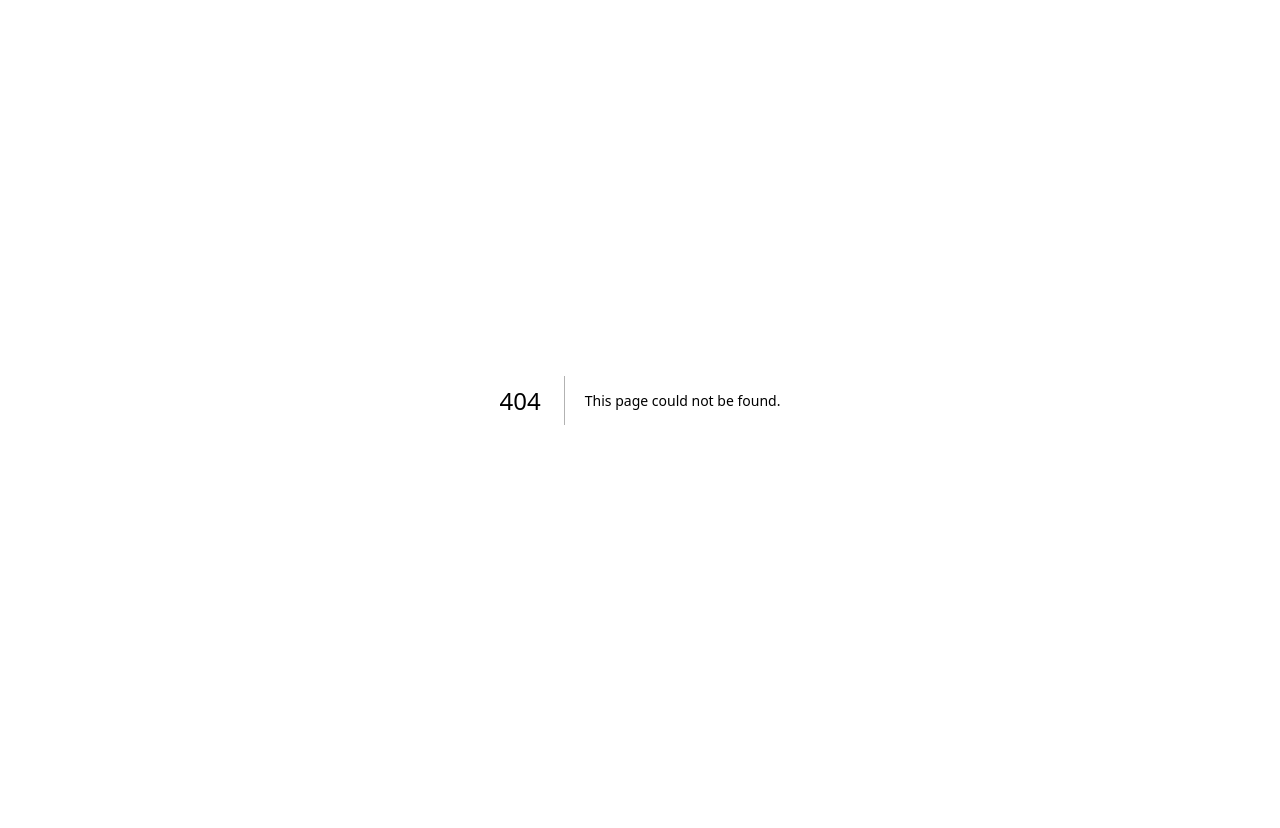
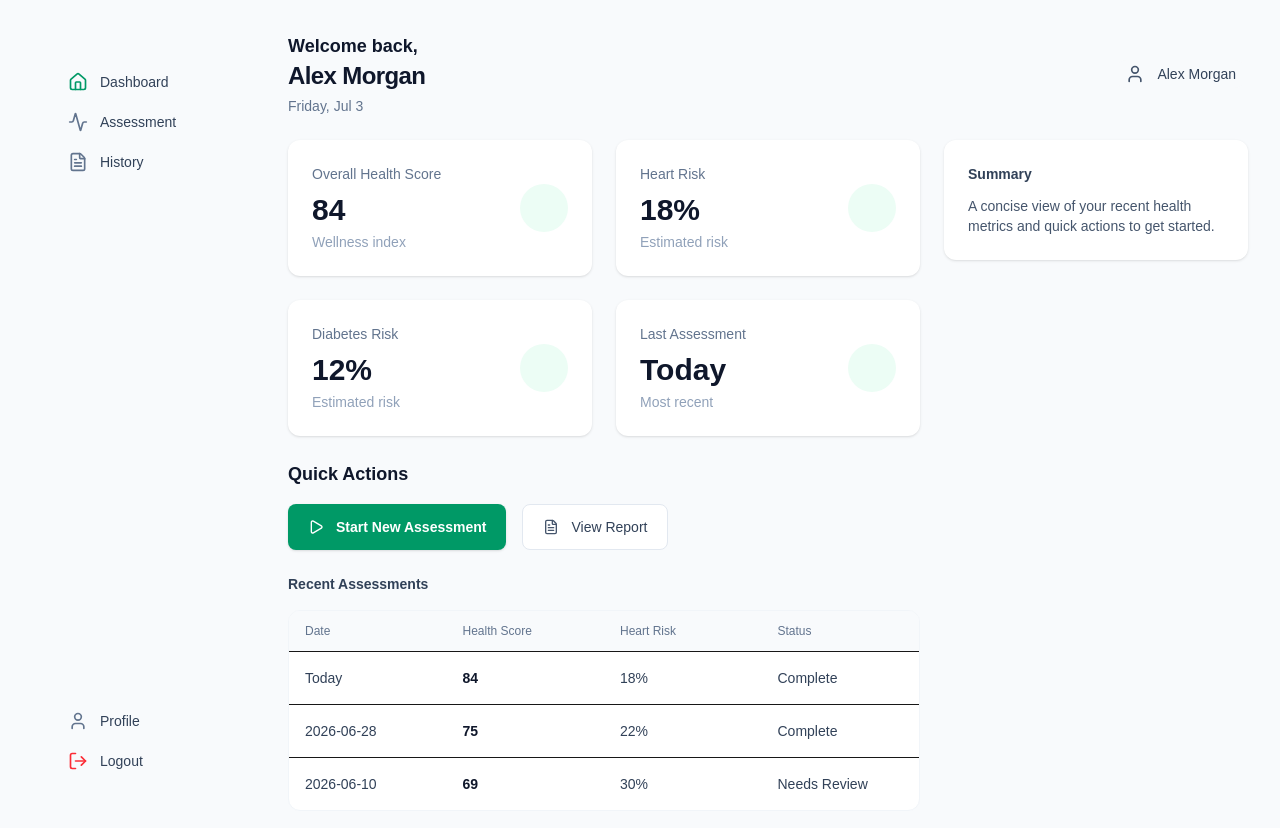
Before and after one commit to puppalaleelaprasanna5-ux/vitalsense-ai, a Next.js app in the folder client/: page /dashboard in a window 1280 px wide. Before the commit this address had no page. Shown: the top 828 px of the page. Before the commit the page ends 800 px from the top, so only its background shows below. Built offline with nearby package versions, Linux system fonts and the light colour scheme.

Commit message:
Sprint 8.1: Create dashboard UI

```diff
--- /dev/null
+++ b/client/app/dashboard/page.tsx
@@ -0,0 +1,53 @@
+import Sidebar from "../../components/dashboard/Sidebar";
+import TopNav from "../../components/dashboard/TopNav";
+import HealthCard from "../../components/dashboard/HealthCard";
+import QuickActions from "../../components/dashboard/QuickActions";
+import RecentAssessments from "../../components/dashboard/RecentAssessments";
+
+export const revalidate = 0;
+
+export default function DashboardPage() {
+  return (
+    <div className="min-h-screen bg-slate-50">
+      <div className="mx-auto max-w-7xl px-4 py-8 lg:px-8">
+        <div className="flex">
+          <Sidebar />
+
+          <main className="flex-1">
+            <TopNav userName={"Alex Morgan"} />
+
+            <section className="grid gap-6 lg:grid-cols-3">
+              <div className="lg:col-span-2">
+                <div className="grid gap-6 sm:grid-cols-2 lg:grid-cols-2">
+                  <HealthCard title="Overall Health Score" value={84} subtitle="Wellness index" />
+                  <HealthCard title="Heart Risk" value={`18%`} subtitle="Estimated risk" />
+                  <HealthCard title="Diabetes Risk" value={`12%`} subtitle="Estimated risk" />
+                  <HealthCard title="Last Assessment" value={'Today'} subtitle="Most recent" />
+                </div>
+
+                <div className="mt-6 rounded-xl bg-transparent p-0">
+                  <div className="flex items-center justify-between">
+                    <h3 className="text-lg font-semibold text-slate-900">Quick Actions</h3>
+                  </div>
+
+                  <div className="mt-4">
+                    <QuickActions />
+                  </div>
+                </div>
+
+                <RecentAssessments />
+              </div>
+
+              <aside className="mt-6 lg:mt-0">
+                <div className="sticky top-6 rounded-xl bg-white p-6 shadow-sm">
+                  <h4 className="text-sm font-semibold text-slate-700">Summary</h4>
+                  <p className="mt-3 text-sm text-slate-600">A concise view of your recent health metrics and quick actions to get started.</p>
+                </div>
+              </aside>
+            </section>
+          </main>
+        </div>
+      </div>
+    </div>
+  );
+}
--- /dev/null
+++ b/client/components/dashboard/HealthCard.tsx
@@ -0,0 +1,24 @@
+"use client";
+
+import { motion } from "framer-motion";
+
+export default function HealthCard({ title, value, subtitle, accent = 'emerald' }: { title: string; value: string | number; subtitle?: string; accent?: string }) {
+  return (
+    <motion.div
+      initial={{ opacity: 0, y: 8 }}
+      animate={{ opacity: 1, y: 0 }}
+      whileHover={{ y: -6 }}
+      transition={{ type: 'spring', stiffness: 260, damping: 20 }}
+      className="rounded-xl bg-white p-6 shadow-sm"
+    >
+      <div className="flex items-center justify-between">
+        <div>
+          <p className="text-sm font-medium text-slate-500">{title}</p>
+          <p className="mt-2 text-3xl font-bold text-slate-900">{value}</p>
+          {subtitle && <p className="mt-1 text-sm text-slate-400">{subtitle}</p>}
+        </div>
+        <div className={`ml-4 inline-flex h-12 w-12 items-center justify-center rounded-full bg-${accent}-50`}></div>
+      </div>
+    </motion.div>
+  );
+}
--- /dev/null
+++ b/client/components/dashboard/QuickActions.tsx
@@ -0,0 +1,33 @@
+"use client";
+
+import { useRouter } from "next/navigation";
+import { Play, FileText } from "lucide-react";
+import { motion } from "framer-motion";
+
+export default function QuickActions() {
+  const router = useRouter();
+
+  return (
+    <div className="flex flex-col gap-4 sm:flex-row">
+      <motion.button
+        whileHover={{ scale: 1.02 }}
+        whileTap={{ scale: 0.98 }}
+        onClick={() => router.push('/assessment')}
+        className="inline-flex items-center gap-3 rounded-lg bg-emerald-600 px-5 py-3 text-sm font-semibold text-white shadow"
+      >
+        <Play className="h-4 w-4" />
+        Start New Assessment
+      </motion.button>
+
+      <motion.button
+        whileHover={{ scale: 1.02 }}
+        whileTap={{ scale: 0.98 }}
+        onClick={() => router.push('/report')}
+        className="inline-flex items-center gap-3 rounded-lg border border-slate-200 bg-white px-5 py-3 text-sm font-medium text-slate-700"
+      >
+        <FileText className="h-4 w-4 text-slate-600" />
+        View Report
+      </motion.button>
+    </div>
+  );
+}
--- /dev/null
+++ b/client/components/dashboard/RecentAssessments.tsx
@@ -0,0 +1,46 @@
+"use client";
+
+import { motion } from "framer-motion";
+
+const sample = [
+  { id: '1', date: 'Today', health: 84, heart: '18%', status: 'Complete' },
+  { id: '2', date: '2026-06-28', health: 75, heart: '22%', status: 'Complete' },
+  { id: '3', date: '2026-06-10', health: 69, heart: '30%', status: 'Needs Review' },
+];
+
+export default function RecentAssessments() {
+  return (
+    <div className="mt-6">
+      <h3 className="mb-4 text-sm font-semibold text-slate-700">Recent Assessments</h3>
+
+      <div className="overflow-hidden rounded-xl border border-slate-100 bg-white">
+        <table className="w-full table-fixed">
+          <thead className="bg-slate-50">
+            <tr>
+              <th className="px-4 py-3 text-left text-xs font-medium text-slate-500">Date</th>
+              <th className="px-4 py-3 text-left text-xs font-medium text-slate-500">Health Score</th>
+              <th className="px-4 py-3 text-left text-xs font-medium text-slate-500">Heart Risk</th>
+              <th className="px-4 py-3 text-left text-xs font-medium text-slate-500">Status</th>
+            </tr>
+          </thead>
+          <tbody>
+            {sample.map((row, idx) => (
+              <motion.tr
+                key={row.id}
+                initial={{ opacity: 0, y: 6 }}
+                animate={{ opacity: 1, y: 0 }}
+                transition={{ delay: idx * 0.05 }}
+                className="border-t hover:bg-slate-50"
+              >
+                <td className="px-4 py-4 text-sm text-slate-700">{row.date}</td>
+                <td className="px-4 py-4 text-sm font-semibold text-slate-900">{row.health}</td>
+                <td className="px-4 py-4 text-sm text-slate-700">{row.heart}</td>
+                <td className="px-4 py-4 text-sm text-slate-700">{row.status}</td>
+              </motion.tr>
+            ))}
+          </tbody>
+        </table>
+      </div>
+    </div>
+  );
+}
--- /dev/null
+++ b/client/components/dashboard/Sidebar.tsx
@@ -0,0 +1,41 @@
+"use client";
+
+import Link from "next/link";
+import { Home, Activity, FileText, User, LogOut } from "lucide-react";
+
+export default function Sidebar() {
+  return (
+    <aside className="hidden lg:flex lg:w-64 lg:flex-col lg:gap-6 lg:py-8 lg:px-6">
+      <div className="flex h-full flex-col justify-between">
+        <nav className="space-y-1">
+          <Link href="/dashboard" className="flex items-center gap-3 rounded-md px-3 py-2 text-sm font-medium text-slate-700 hover:bg-slate-50">
+            <Home className="h-5 w-5 text-emerald-600" />
+            Dashboard
+          </Link>
+
+          <Link href="/assessment" className="flex items-center gap-3 rounded-md px-3 py-2 text-sm font-medium text-slate-700 hover:bg-slate-50">
+            <Activity className="h-5 w-5 text-slate-500" />
+            Assessment
+          </Link>
+
+          <Link href="/history" className="flex items-center gap-3 rounded-md px-3 py-2 text-sm font-medium text-slate-700 hover:bg-slate-50">
+            <FileText className="h-5 w-5 text-slate-500" />
+            History
+          </Link>
+        </nav>
+
+        <nav className="space-y-1">
+          <Link href="#" className="flex items-center gap-3 rounded-md px-3 py-2 text-sm font-medium text-slate-700 hover:bg-slate-50">
+            <User className="h-5 w-5 text-slate-500" />
+            Profile
+          </Link>
+
+          <Link href="#" className="flex items-center gap-3 rounded-md px-3 py-2 text-sm font-medium text-slate-700 hover:bg-slate-50">
+            <LogOut className="h-5 w-5 text-red-500" />
+            Logout
+          </Link>
+        </nav>
+      </div>
+    </aside>
+  );
+}
--- /dev/null
+++ b/client/components/dashboard/TopNav.tsx
@@ -0,0 +1,43 @@
+"use client";
+
+import { User } from "lucide-react";
+import { useEffect, useState } from "react";
+
+export default function TopNav({ userName = "User" }: { userName?: string }) {
+  const [today, setToday] = useState("");
+
+  useEffect(() => {
+    setToday(
+      new Date().toLocaleDateString(undefined, {
+        weekday: "long",
+        month: "short",
+        day: "numeric",
+      })
+    );
+  }, []);
+
+  return (
+    <header className="mb-6 flex items-center justify-between">
+      <div>
+        <h2 className="text-lg font-semibold text-slate-900">
+          Welcome back,
+        </h2>
+
+        <p className="text-2xl font-bold tracking-tight text-slate-900">
+          {userName}
+        </p>
+
+        <p className="mt-1 text-sm text-slate-500">
+          {today}
+        </p>
+      </div>
+
+      <div className="flex items-center gap-3">
+        <div className="hidden items-center gap-3 rounded-full bg-slate-50 px-3 py-1 text-sm text-slate-700 sm:flex">
+          <User className="h-5 w-5 text-slate-600" />
+          <span className="font-medium">{userName}</span>
+        </div>
+      </div>
+    </header>
+  );
+}
```
